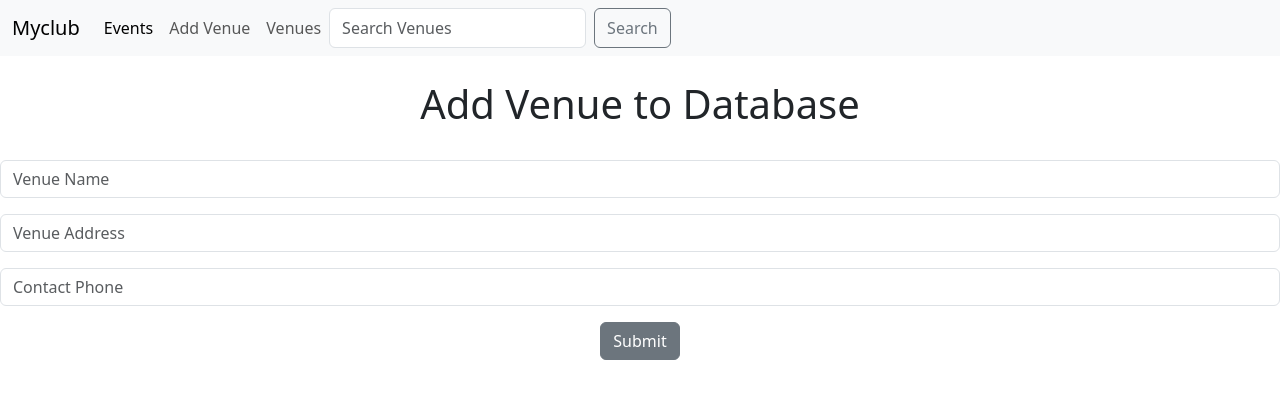
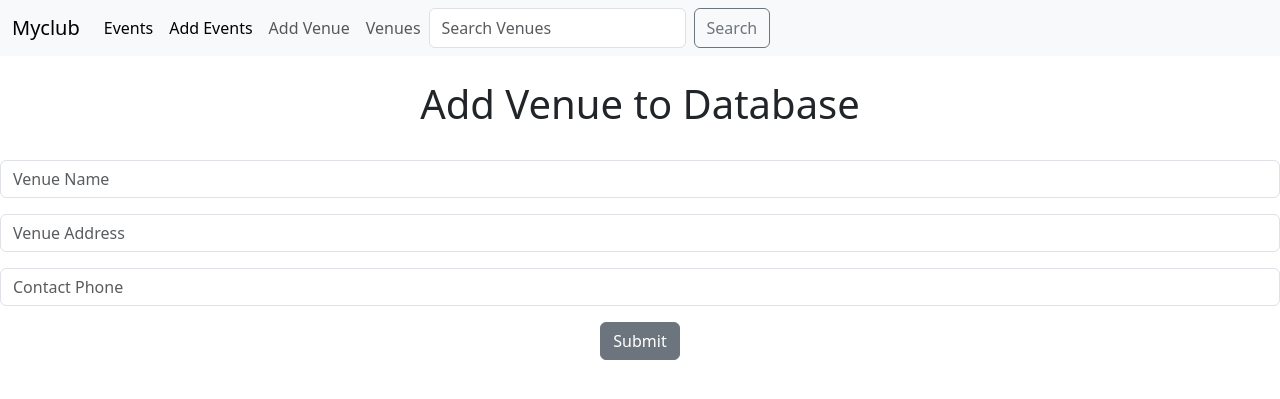
Before and after one commit to Hogbunike/django-tutorial, a Django app: page /add_venue in a window 1280 px wide. Shown: the top 399 px of the page. Run offline with Django 3.2, Linux system fonts and the light colour scheme.

Commit message:
Create an Add event page

```diff
--- a/events/forms.py
+++ b/events/forms.py
@@ -1,6 +1,24 @@
 from django import forms
 from django.forms import ModelForm
-from .models import Venue
+from .models import Venue, Events
+
+class EventForm(ModelForm):
+    class Meta:
+        model = Events
+        fields = ('name', 'event_date', 'venue', 'manager', 'description', 'attendees')
+        labels = {
+            'name': "",
+            'address': "",
+            'phone': "",
+        }
+
+        widgets = {
+            'name': forms.TextInput(attrs={'class':'form-control', 'placeholder': 'Event Name'}),
+            'event_date': forms.TextInput(attrs={'class':'form-control', 'placeholder': 'Event date'}),
+            'venue': forms.TextInput(attrs={'class':'form-control', 'placeholder': 'Venue'}),
+            'manager': forms.TextInput(attrs={'class':'form-control', 'placeholder': 'Manager'}),
+            'description': forms.TextInput(attrs={'class':'form-control', 'placeholder': 'Description'})
+        }
 
 # create a venue form
 class VenueForm(ModelForm):
--- a/events/templates/events/navbar.html
+++ b/events/templates/events/navbar.html
@@ -15,6 +15,9 @@
       <ul class="navbar-nav me-auto mb-2 mb-lg-0">
         <li class="nav-item">
           <a class="nav-link active" aria-current="page" href="{% url 'event_list' %}">Events</a>
+        </li>
+         <li class="nav-item">
+          <a class="nav-link active" aria-current="page" href="{% url 'add-event' %}">Add Events</a>
         </li>
         <li class="nav-item">
           <a class="nav-link" href="{% url 'add-venue' %}">Add Venue</a>
--- a/events/urls.py
+++ b/events/urls.py
@@ -10,6 +10,8 @@ urlpatterns = [
     path('show_venue/<venue_id>', views.show_venue, name='show-venue'),
     path('search_venues', views.search_venues, name='search_venues'),
     path('update_venue/<venue_id>', views.update_venue, name='update_venue'),
+    path('add_event', views.add_event, name='add-event'),
+
 
 
 ]
--- a/events/views.py
+++ b/events/views.py
@@ -3,8 +3,24 @@ import calendar
 from calendar import HTMLCalendar
 from datetime import datetime
 from .models import Events, Venue
-from .forms import VenueForm
+from .forms import VenueForm, EventForm
 from django.http import HttpResponseRedirect
+
+def add_event(request):
+    submitted = False
+    if request.method == "POST":
+        form = VenueForm(request.POST)
+        if form.is_valid():
+            form.save()
+            return HttpResponseRedirect('/add_event?submitted=True')
+    else:
+        form = EventForm
+        if 'submitted' in request.GET:
+            submitted = True
+
+
+    return render(request, 'events/add_event.html', {'form':form, 'submitted': submitted})
+
 
 def update_venue(request, venue_id):
     venue = Venue.objects.get(pk=venue_id)
```
Also changed, not shown: events/templates/events/add_event.html (added, +10 -0 lines).
